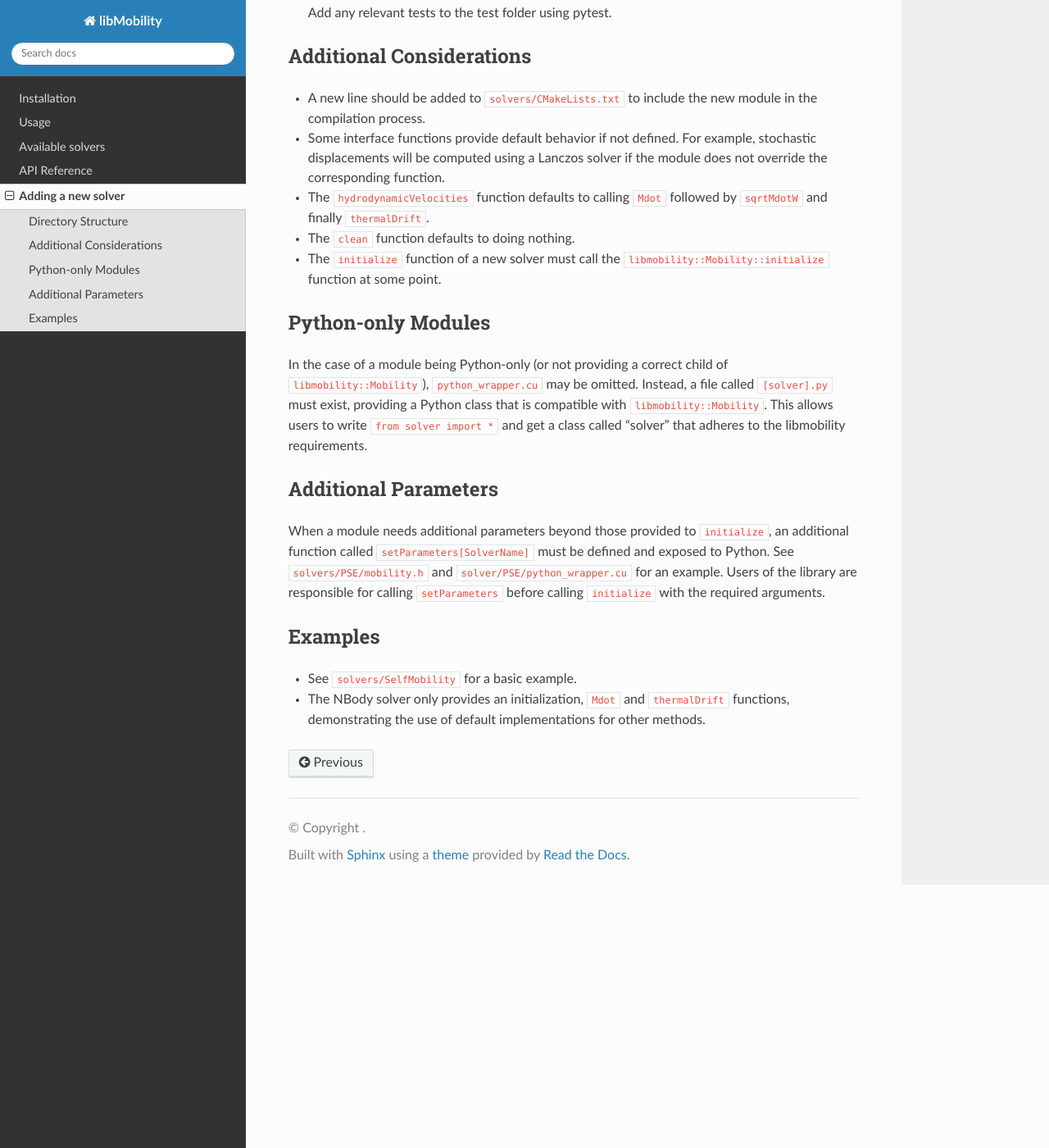
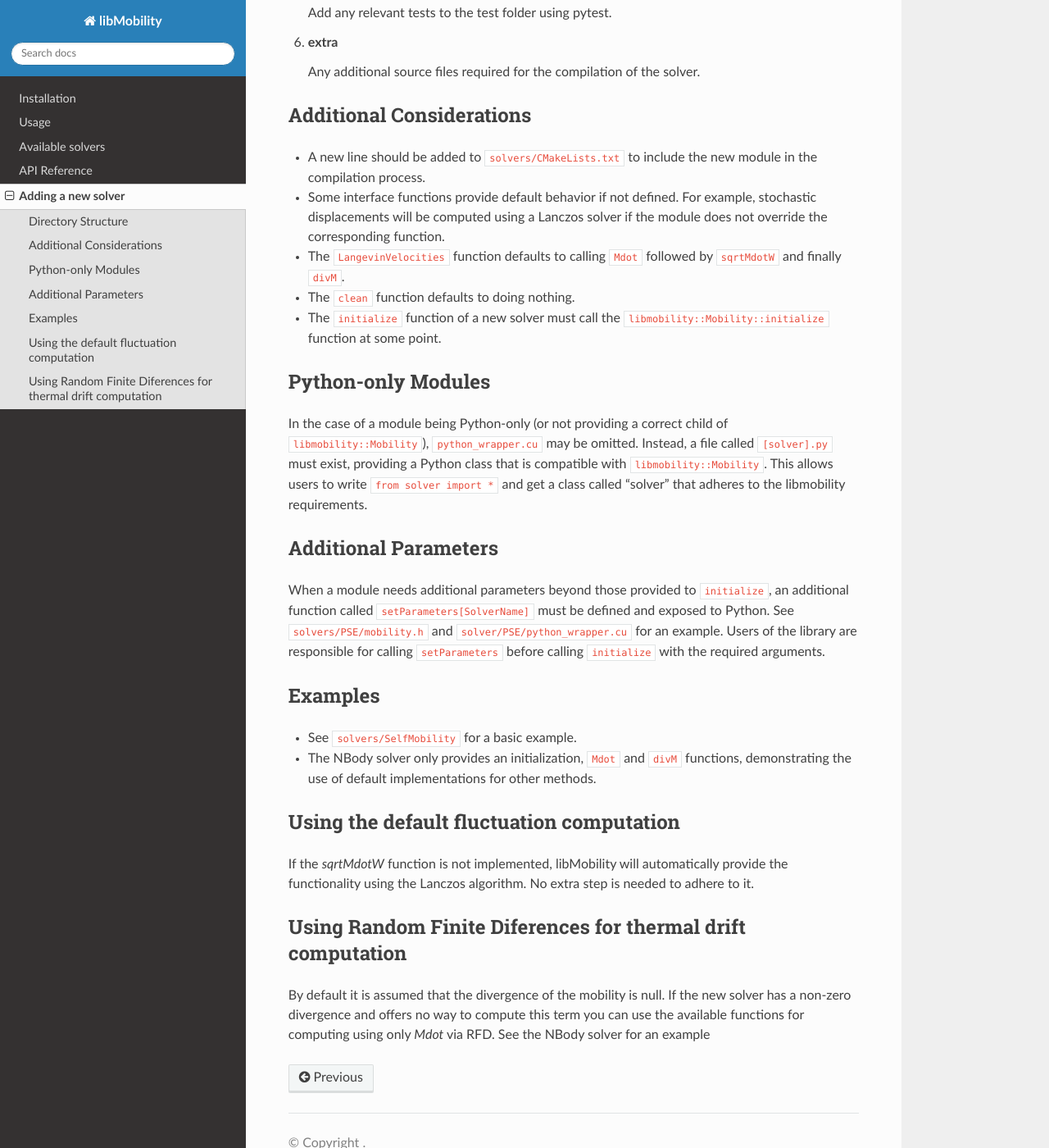
Before and after one commit to stochasticHydroTools/libMobility, a Sphinx documentation site: the page built from docs/source/new-solver.rst, in a window 1280 px wide and 1400 px high, scrolled down 1394 px. Shown: the whole window at 82% size. Built offline with Sphinx 7.4.7 and the Read the Docs theme 3.1.0, drawn with Linux system fonts in a browser that asks for light colours.

Commit message:
docs: update new solver instructions

```diff
--- a/docs/source/new-solver.rst
+++ b/docs/source/new-solver.rst
@@ -50,12 +50,16 @@ A new solver must add a directory under the "solvers" folder, which must be the
 
    Add any relevant tests to the test folder using pytest.
 
+6. **extra**
+
+   Any additional source files required for the compilation of the solver.
+
 Additional Considerations
 -------------------------
 
 - A new line should be added to ``solvers/CMakeLists.txt`` to include the new module in the compilation process.
 - Some interface functions provide default behavior if not defined. For example, stochastic displacements will be computed using a Lanczos solver if the module does not override the corresponding function.
-- The ``hydrodynamicVelocities`` function defaults to calling ``Mdot`` followed by ``sqrtMdotW`` and finally ``thermalDrift``.
+- The ``LangevinVelocities`` function defaults to calling ``Mdot`` followed by ``sqrtMdotW`` and finally ``divM``.
 - The ``clean`` function defaults to doing nothing.
 - The ``initialize`` function of a new solver must call the ``libmobility::Mobility::initialize`` function at some point.
 
@@ -73,4 +77,15 @@ Examples
 --------
 
 - See ``solvers/SelfMobility`` for a basic example.
-- The NBody solver only provides an initialization, ``Mdot`` and ``thermalDrift`` functions, demonstrating the use of default implementations for other methods.
+- The NBody solver only provides an initialization, ``Mdot`` and ``divM`` functions, demonstrating the use of default implementations for other methods.
+
+
+Using the default fluctuation computation
+-----------------------------------------
+
+If the `sqrtMdotW` function is not implemented, libMobility will automatically provide the functionality using the Lanczos algorithm. No extra step is needed to adhere to it.
+
+Using Random Finite Diferences for thermal drift computation
+------------------------------------------------------------
+
+By default it is assumed that the divergence of the mobility is null. If the new solver has a non-zero divergence and offers no way to compute this term you can use the available functions for computing using only `Mdot` via RFD. See the NBody solver for an example
```
